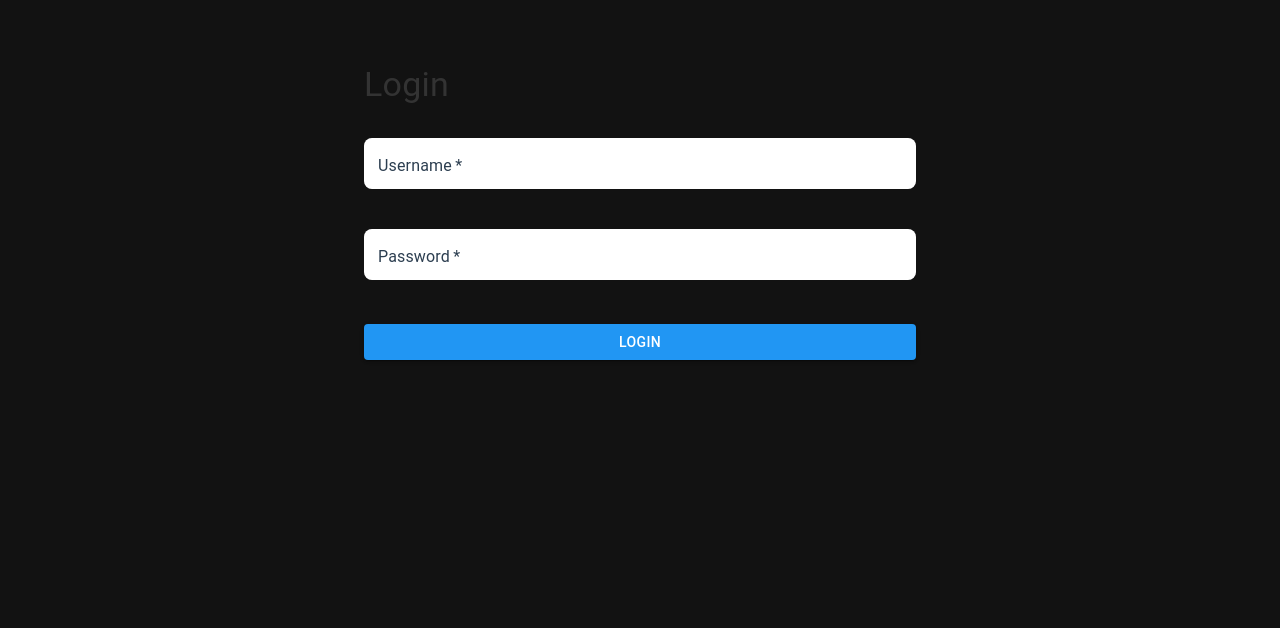
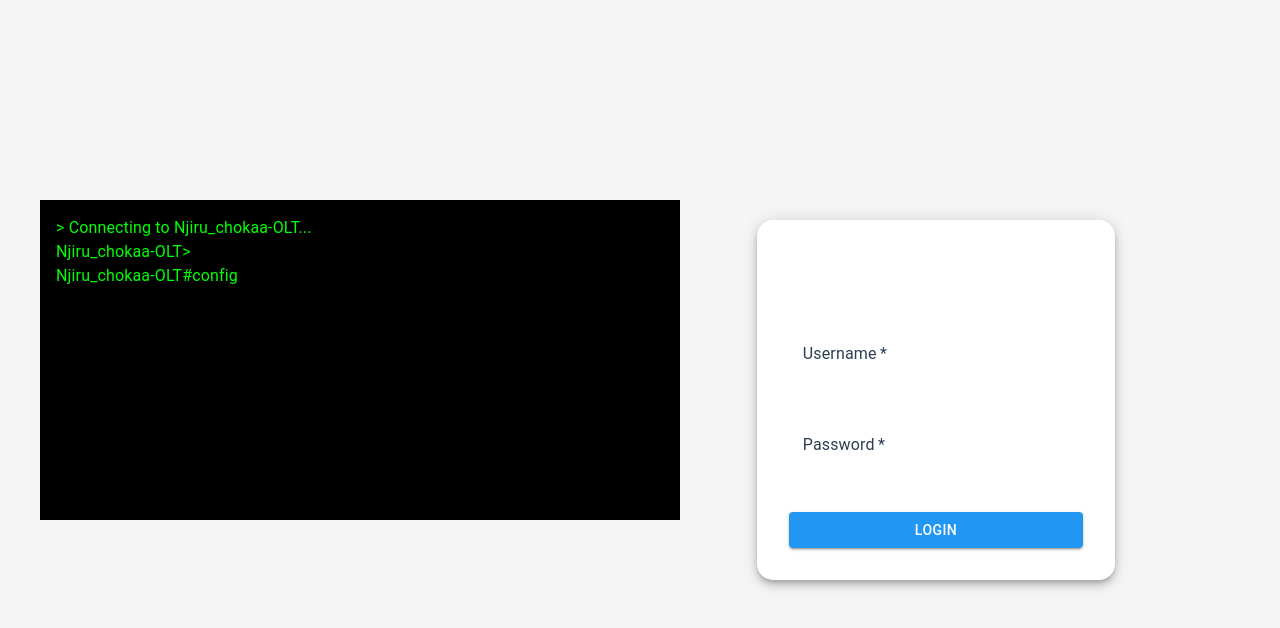
Before and after one commit to deusnyakundi/IPManager, a React (Vite) app in the folder client/: page /login in a window 1280 px wide. Shown: the top 628 px of the page. Built offline with nearby package versions, Linux system fonts and the light colour scheme.

Commit message:
Testing a terminal simulation on Login Page

```diff
--- a/client/src/pages/Login.jsx
+++ b/client/src/pages/Login.jsx
@@ -1,7 +1,73 @@
-import React, { useState } from 'react';
+import React, { useEffect, useState } from 'react';
 import { useNavigate } from 'react-router-dom';
 import { useAuth } from '../context/AuthContext';
-import { Container, TextField, Button, Typography, Box, Alert, CircularProgress } from '@mui/material';
+import {
+  Container,
+  TextField,
+  Button,
+  Typography,
+  Box,
+  Alert,
+  CircularProgress,
+  Paper,
+} from '@mui/material';
+
+const commands = [
+  '> Connecting to Njiru_chokaa-OLT...',
+  'Njiru_chokaa-OLT>enable',
+  'Njiru_chokaa-OLT>',
+  'Njiru_chokaa-OLT#config',
+  '> Entering configuration mode...',
+  'Njiru_chokaa-OLT(config)#display current-configuration',
+  '> Retrieving configuration details...',
+  'Njiru_chokaa-OLT(config)#display ont optical-info 14 all',
+  '> Displaying ONT optical details for port 14...',
+  'Njiru_chokaa-OLT(config)#exit',
+  '> Exiting configuration mode...',
+];
+
+const TerminalSimulation = () => {
+  const [displayedCommands, setDisplayedCommands] = useState([]);
+  const [simulationCompleted, setSimulationCompleted] = useState(false);
+
+  useEffect(() => {
+    let index = 0;
+
+    const interval = setInterval(() => {
+      if (index < commands.length) {
+        setDisplayedCommands((prev) => [...prev, commands[index]]);
+        index++;
+      } else {
+        clearInterval(interval);
+        setSimulationCompleted(true); // Mark simulation as complete
+      }
+    }, 1500); // Adjust delay between commands
+
+    return () => clearInterval(interval);
+  }, []);
+
+  return (
+    <Box
+      sx={{
+        width: '50%',
+        height: '40%',
+        mt:25,
+        ml:5,
+        backgroundColor: '#000',
+        color: '#0f0',
+        fontFamily: 'monospace',
+        padding: 2,
+        overflowY: 'auto',
+        display: simulationCompleted ? 'block' : 'block',
+
+      }}
+    >
+      {displayedCommands.map((cmd, i) => (
+        <Typography key={i}>{cmd}</Typography>
+      ))}
+    </Box>
+  );
+};
 
 const Login = () => {
   const navigate = useNavigate();
@@ -17,8 +83,40 @@ const Login = () => {
   };
 
   return (
-    <Container maxWidth="sm">
-      <Box sx={{ mt: 8 }}>
+    <Box
+      sx={{
+        display: 'flex',
+        height: '100vh',
+        width: '100%',
+        backgroundColor: '#f5f5f5',
+        overflow: 'hidden',
+      }}
+    >
+      {/* CLI Terminal Simulation */}
+      <TerminalSimulation />
+
+      {/* Right Side for Login */}
+      <Box
+        sx={{
+          width: '40%',
+          height: '100%',
+          display: 'flex',
+          alignItems: 'center',
+          justifyContent: 'center',
+          padding: 4,
+        }}
+      >
+        <Paper
+          elevation={6}
+          sx={{
+            padding: 4,
+            width: '80%',
+            maxWidth: '400px',
+            textAlign: 'center',
+            borderRadius: '16px',
+            backgroundColor: '#ffffff',
+          }}
+        >
           <Typography variant="h4" component="h1" gutterBottom>
             Login
           </Typography>
@@ -29,7 +127,9 @@ const Login = () => {
               label="Username"
               margin="normal"
               value={credentials.username}
-            onChange={(e) => setCredentials({ ...credentials, username: e.target.value })}
+              onChange={(e) =>
+                setCredentials({ ...credentials, username: e.target.value })
+              }
               required
             />
             <TextField
@@ -38,15 +138,24 @@ const Login = () => {
               label="Password"
               margin="normal"
               value={credentials.password}
-            onChange={(e) => setCredentials({ ...credentials, password: e.target.value })}
+              onChange={(e) =>
+                setCredentials({ ...credentials, password: e.target.value })
+              }
               required
             />
-          <Button type="submit" fullWidth variant="contained" sx={{ mt: 3 }} disabled={loading}>
+            <Button
+              type="submit"
+              fullWidth
+              variant="contained"
+              sx={{ mt: 3 }}
+              disabled={loading}
+            >
               {loading ? <CircularProgress size={24} /> : 'Login'}
             </Button>
           </form>
+        </Paper>
       </Box>
-    </Container>
+    </Box>
   );
 };
 
```
Lines whose indentation alone changed are shown as unchanged.
